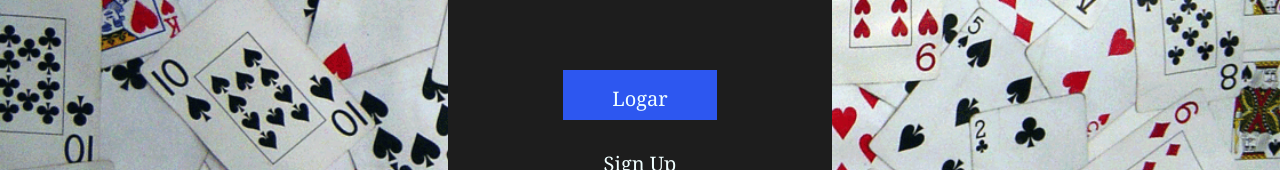
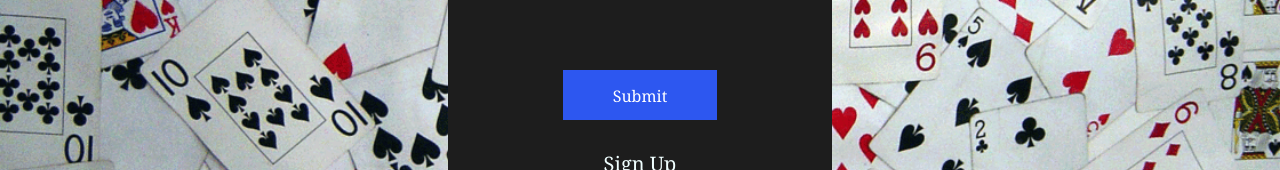
Before and after one commit to MoreiraSte/React_Project_V2, a React (Create React App) app: page /sign-up in a window 1280 px wide. Shown: the part 487-657 px from the top of the page. Built offline with nearby package versions, Linux system fonts and the light colour scheme.

Commit message:
authenticated login - part 1

```diff
--- a/src/components/pages/SignUp.js
+++ b/src/components/pages/SignUp.js
@@ -6,30 +6,30 @@ import { Link, useHistory } from 'react-router-dom';
 export default function SignUp() {
 
 
-  // const [email,setEmail]= useState("");
-  // const [password,setPassword] = useState("");
-  // const history = useHistory();
-  // useEffect(() => {
-  //     if(localStorage.getItem('user-info')){
-  //       history.push('/add')
-  //     }
-  // },[])
+  const [email,setEmail]= useState("");
+  const [password,setPassword] = useState("");
+  const history = useHistory();
+  useEffect(() => {
+      if(localStorage.getItem('user-info')){
+        history.push('/add')
+      }
+  },[])
 
-  // const loginSign = () => {
-  //   console.log.warn(email,password)
-  //   let item = {email,password}
-  //   let result= fetch("localhost:8000/user",{
-  //     method:'POST',
-  //     body:JSON.stringify(item),
-  //     headers:{
-  //       "Cotent-Type":'application/json',
-  //       "Accept":'application/json'
-  //     }
-  //   })
-  //   result = result.json()
-  //   localStorage.setItem("user-info",JSON.stringify(result))
-  //   history.push("/add")
-  // }
+  const loginSign = () => {
+    console.log.warn(email,password)
+    let item = {email,password}
+    let result= fetch("localhost:8000/user",{
+      method:'POST',
+      body:JSON.stringify(item),
+      headers:{
+        "Cotent-Type":'application/json',
+        "Accept":'application/json'
+      }
+    })
+    result = result.json()
+    localStorage.setItem("user-info",JSON.stringify(result))
+    history.push("/add")
+  }
 
   return(
 
@@ -37,17 +37,14 @@ export default function SignUp() {
     <div className='container'>
       <h4>Sign In</h4>
       <div className='info'>
-      <input type="text"  id="email" name="email" placeholder='email'/>
-      {/* value={email} onChange={(e)=>setEmail(e.target.value)} */}
+      <input type="text"   value={email} onChange={(e)=>setEmail(e.target.value)} id="email" name="email" placeholder='email'/>
+
       <br></br>
-      <input type="text"  id="senha" name="senha" placeholder='senha'/>
-      {/* value={password} onChange={(e)=>setPassword(e.target.value)} */}
+      <input type="text"  value={password} onChange={(e)=>setPassword(e.target.value)} id="senha" name="senha" placeholder='senha'/>
+
       </div>
 
-      <Link to='/' className='button'  >
-      {/* onClick={loginSign} */}
-                Logar
-        </Link>
+      <button className='button' onClick={loginSign} >Submit</button>
 
       <div className='link'>
       <Link to='/register' className='signup' >
```
